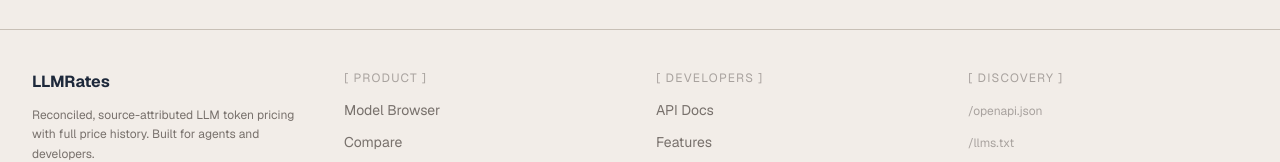
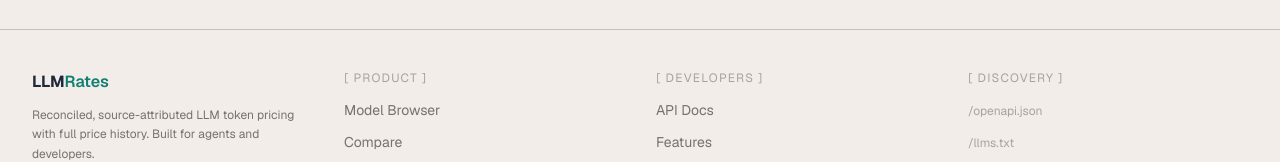
Before and after one commit to romeo-folie/llm-pricing-api, a Next.js app in the folder frontend/: page / in a window 1280 px wide. Shown: the part 2516-2678 px from the top of the page. Built offline with nearby package versions, Linux system fonts and the light colour scheme; no server answers.

Commit message:
fix(brand): keep green Rates while removing spacing in logo wordmark

```diff
--- a/frontend/components/layout/Footer.tsx
+++ b/frontend/components/layout/Footer.tsx
@@ -35,12 +35,17 @@
         <div className="grid grid-cols-1 gap-8 sm:grid-cols-2 lg:grid-cols-4">
           {/* Brand */}
           <div className="lg:col-span-1">
-            <div className="mb-3">
+            <div className="mb-3 flex items-center">
               <span
                 className="font-orbitron text-base font-bold"
                 style={{ color: "var(--ink)" }}
               >
-                LLMRates
+                LLM
+              </span><span
+                className="font-outfit text-base font-semibold"
+                style={{ color: "var(--accent)" }}
+              >
+                Rates
               </span>
             </div>
             <p className="text-xs font-outfit leading-relaxed" style={{ color: "var(--muted)" }}>
--- a/frontend/components/layout/Nav.tsx
+++ b/frontend/components/layout/Nav.tsx
@@ -26,9 +26,11 @@
       <div className="mx-auto max-w-[1280px] border-x border-y" style={{ borderColor: "var(--border)" }}>
         <div className="grid h-13 grid-cols-[auto_1fr_auto] items-center px-6 md:h-14 md:px-8">
           {/* Logo */}
-          <Link href="/" className="select-none whitespace-nowrap">
+          <Link href="/" className="flex items-center select-none whitespace-nowrap">
             <span className="font-orbitron text-base font-bold tracking-tight" style={{ color: "var(--ink)" }}>
-              LLMRates
+              LLM
+            </span><span className="font-outfit text-base font-semibold" style={{ color: "var(--accent)" }}>
+              Rates
             </span>
           </Link>
 
```
